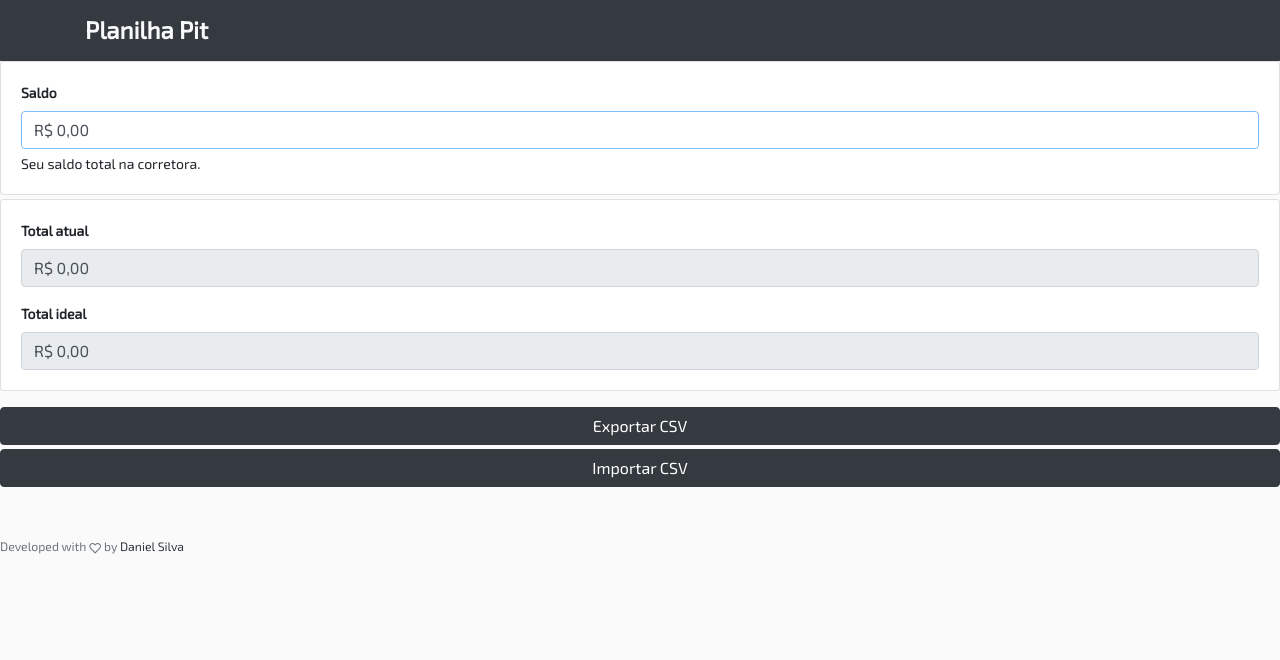
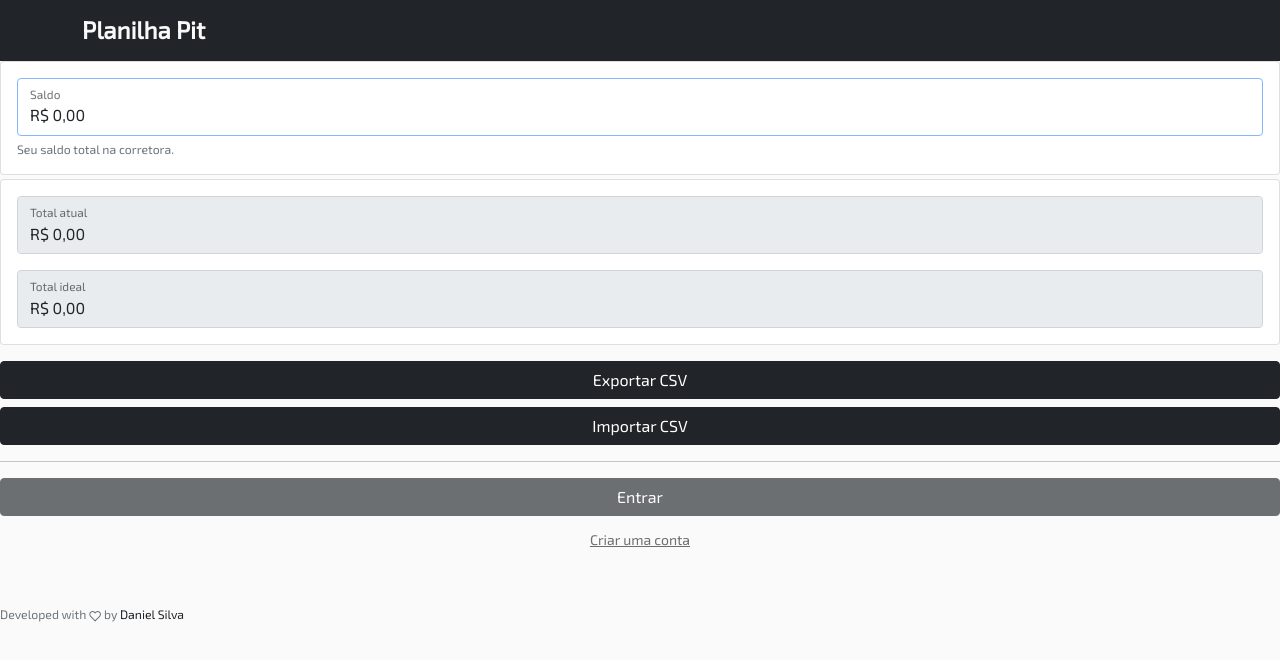
Before and after one commit to danjsillva/planilhapit, a Next.js app: page /components/sidebar in a window 1280 px wide. Shown: the top 660 px of the page. Built offline with nearby package versions, Linux system fonts and the light colour scheme.

Commit message:
refactor: adicionado bootstrap 5 e ajustes na sidebar

```diff
--- a/pages/components/sidebar.js
+++ b/pages/components/sidebar.js
@@ -56,7 +56,7 @@ const Sidebar = () => {
       <div className="card card-body">
         <div className="row">
           <div className="col-6 col-lg-12">
-            <label htmlFor="">Saldo</label>
+            <div class="form-floating">
               <NumberFormat
                 defaultValue={0}
                 value={balance}
@@ -70,7 +70,9 @@ const Sidebar = () => {
                 className="form-control"
                 autoFocus
               />
+              <label htmlFor="">Saldo</label>
               <div className="form-text">Seu saldo total na corretora.</div>
+            </div>
           </div>
         </div>
       </div>
@@ -78,7 +80,7 @@ const Sidebar = () => {
       <div className="card card-body mt-1">
         <div className="row">
           <div className="col-6 col-lg-12">
-            <label htmlFor="">Total atual</label>
+            <div class="form-floating">
               <NumberFormat
                 defaultValue={0}
                 value={stockListTotal}
@@ -91,9 +93,11 @@ const Sidebar = () => {
                 className="form-control"
                 readOnly
               />
+              <label htmlFor="">Total atual</label>
+            </div>
           </div>
           <div className="col-6 col-lg-12 mt-3">
-            <label htmlFor="">Total ideal</label>
+            <div class="form-floating">
               <NumberFormat
                 defaultValue={0}
                 value={stockListIdealTotal}
@@ -106,13 +110,13 @@ const Sidebar = () => {
                 className="form-control"
                 readOnly
               />
+              <label htmlFor="">Total ideal</label>
+            </div>
           </div>
         </div>
       </div>
 
-      <div className="mt-3">
-        <div className="row">
-          <div className="col-6 col-lg-12">
+      <div className="d-grid gap-2 mt-3">
         <CSVLink
           filename="planilhapit-stocks.csv"
           data={stocks}
@@ -122,8 +126,6 @@ const Sidebar = () => {
         >
           Exportar CSV
         </CSVLink>
-          </div>
-          <div className="col-6 col-lg-12 mt-1">
         <button
           className="btn btn-dark btn-block"
           onClick={() => document.getElementById("stockListFile").click()}
@@ -138,23 +140,15 @@ const Sidebar = () => {
           onChange={handleClickImport}
         />
       </div>
-        </div>
-      </div>
 
-      {/* <hr />
+      <hr />
 
-      <div className="mt-">
-        <div className="row">
-          <div className="col-6 col-lg-12">
+      <div className="d-grid gap-2">
         <button className="btn btn-dark btn-block disabled">Entrar</button>
-          </div>
-          <div className="col-6 col-lg-12 mt-1">
         <button className="btn btn-link btn-sm btn-block text-dark disabled">
           Criar uma conta
         </button>
       </div>
-        </div>
-      </div> */}
 
       <div className="mt-5">
         <DevelopedBy />
--- a/styles/globals.css
+++ b/styles/globals.css
@@ -1,4 +1,5 @@
-@import url("https://maxcdn.bootstrapcdn.com/bootstrap/latest/css/bootstrap.min.css");
+/* @import url("https://maxcdn.bootstrapcdn.com/bootstrap/latest/css/bootstrap.min.css"); */
+@import url("https://cdn.jsdelivr.net/npm/bootstrap@5.0.0-alpha3/dist/css/bootstrap.min.css");
 @import url("https://fonts.googleapis.com/css2?family=Exo+2&display=swap");
 
 body {
@@ -12,9 +13,9 @@ body {
   box-shadow: none !important;
 }
 
-label {
+/* label {
   font-weight: bold;
-}
+} */
 
 .modal-dialog {
   margin-top: 100px;
```
Also changed, not shown: pages/components/empty-state.js (+6 -3 lines). Lines whose indentation alone changed are shown as unchanged.
